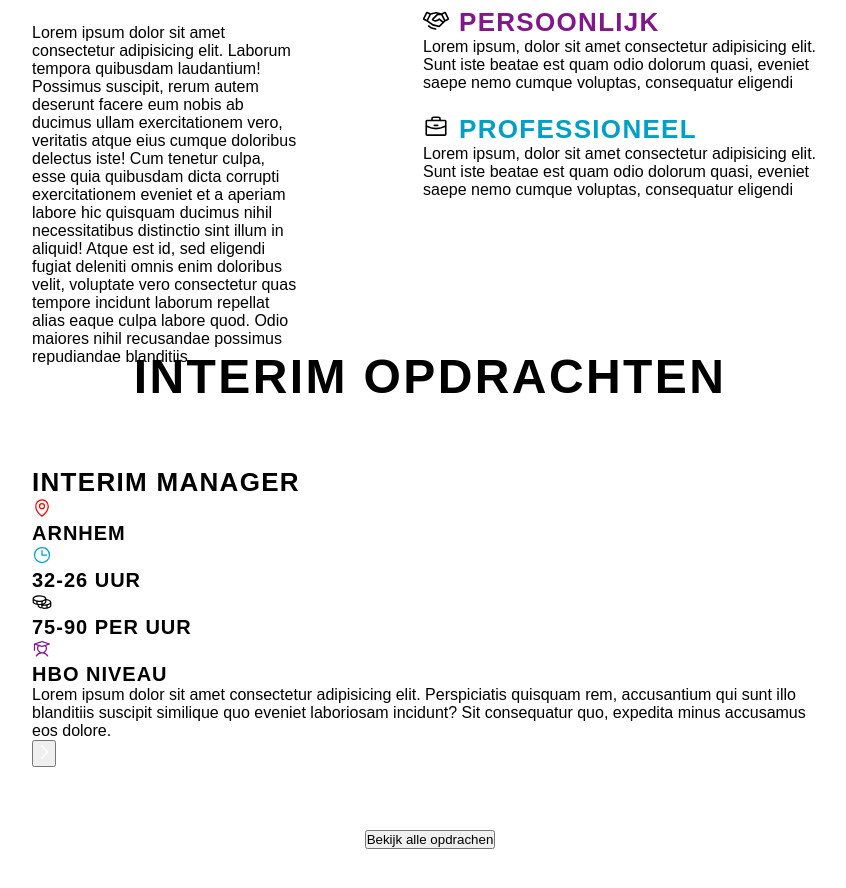
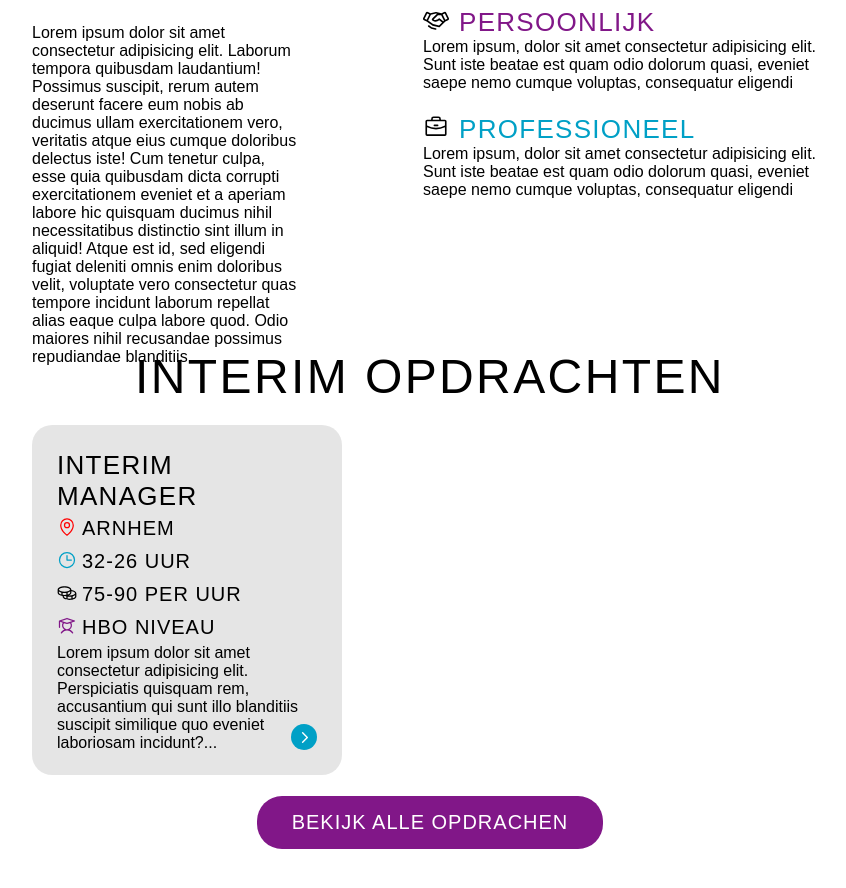
Before and after one commit to BoMaassen/fro-maassen-interim-professionals, a React (Vite) app: page / in a window 1280 px wide. Shown: the part 726-1614 px from the top of the page, without its empty margins (210-1056 px from the left). Built offline with nearby package versions, Linux system fonts and the light colour scheme.

Commit message:
styling voor assignments section gedaan

```diff
--- a/src/index.css
+++ b/src/index.css
@@ -12,6 +12,7 @@
   --red-color: #FF0000;
   --white-color: #fff;
   --black-color: #000;
+  --grey-color: #0000001A;
 }
 
 /*-----MAIN-----*/
@@ -27,10 +28,12 @@ h3,
 h4,
 h5,
 h6,
-a {
+a,
+button {
   font-family: 'Prozak', sans-serif;
   text-transform: uppercase;
   letter-spacing: 0.05em;
+  font-weight: lighter;
 
 }
 
@@ -47,7 +50,7 @@ h3 {
   font-size: 26px;
 }
 
-h4 {
+h4, button {
   font-size: 20px;
 }
 
@@ -57,7 +60,6 @@ h5 {
 
 p {
   font-family: 'TheSans', sans-serif;
-
   font-size: 16px;
 }
 
@@ -71,3 +73,13 @@ a {
 ul {
   list-style-type: none;
 }
+
+/*-----BUTTON-----*/
+button {
+  border: none;
+  display: flex;
+  flex-direction: row;
+  justify-content: center;
+  align-items: center;
+  color: var(--white-color);
+}
--- a/src/pages/home/Home.css
+++ b/src/pages/home/Home.css
@@ -35,3 +35,52 @@
     height: 500px;
     margin: 50px 0;
 }
+
+/*-----ASSIGNMENTS-SECTION-----*/
+.assignment-block{
+    display: flex;
+    width: 100%;
+}
+
+.assignment{
+    display: flex;
+    flex-direction: column;
+    flex-basis: 310px;
+    height: 350px;
+    background-color: var(--grey-color);
+    justify-content: space-between;
+    align-items: center;
+    padding: 25px;
+    border-radius: 20px;
+    position: relative;
+}
+
+.highlights{
+    width: 100%;
+}
+
+.highlight{
+    display: flex;
+    flex-direction: row;
+    gap: 5px;
+    padding: 5px 0;
+}
+
+.assignment button{
+    position: absolute;
+    right: 25px;
+    bottom: 25px;
+}
+
+.assignment button{
+    background-color: var(--blue-color);
+    width: 26px;
+    height: 26px;
+    border-radius: 50%;
+}
+
+.assignments-button{
+    background-color: var(--purple-color);
+    padding: 15px 35px;
+    border-radius: 25px;
+}
--- a/src/pages/home/home.jsx
+++ b/src/pages/home/home.jsx
@@ -17,32 +17,32 @@ function Home() {
         </section>
         <section className="assignments">
             <h2>Interim opdrachten</h2>
-            <div>
-                <article>
+            <div className="assignment-block">
+                <article className="assignment">
                     <h3>Interim manager</h3>
-                    <div>
-                        <div>
+                    <div className="highlights">
+                        <div className="highlight place">
                             <MapPinIcon size={20} color="var(--red-color)" />
                             <h4>Arnhem</h4>
                         </div>
-                        <div>
+                        <div className="highlight hours">
                             <ClockIcon size={20} color="var(--blue-color)" />
                             <h4>32-26 uur</h4>
                         </div>
-                        <div>
+                        <div className="highlight salary">
                             <CoinsIcon size={20} color="var(--black-color)" />
                             <h4>75-90 per uur</h4>
                         </div>
-                        <div>
+                        <div className="highlight education">
                             <StudentIcon size={20} color="var(--purple-color)" />
                             <h4>Hbo niveau</h4>
                         </div>
                     </div>
-                    <p>Lorem ipsum dolor sit amet consectetur adipisicing elit. Perspiciatis quisquam rem, accusantium qui sunt illo blanditiis suscipit similique quo eveniet laboriosam incidunt? Sit consequatur quo, expedita minus accusamus eos dolore.</p>
-                    <button><CaretRightIcon size={20} color="var(--white-color)" /></button>
+                    <p>Lorem ipsum dolor sit amet consectetur adipisicing elit. Perspiciatis quisquam rem, accusantium qui sunt illo blanditiis suscipit similique quo eveniet laboriosam incidunt?...</p>
+                    <button ><CaretRightIcon size={15} color="var(--white-color)" weight="bold"/></button>
                 </article>
             </div>
-            <button>Bekijk alle opdrachen</button>
+            <button className="assignments-button">Bekijk alle opdrachen</button>
         </section>
     </main>
     )
```
